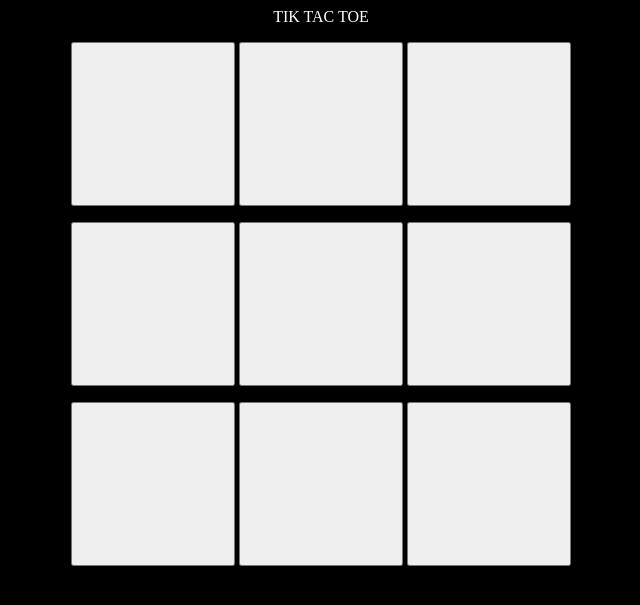
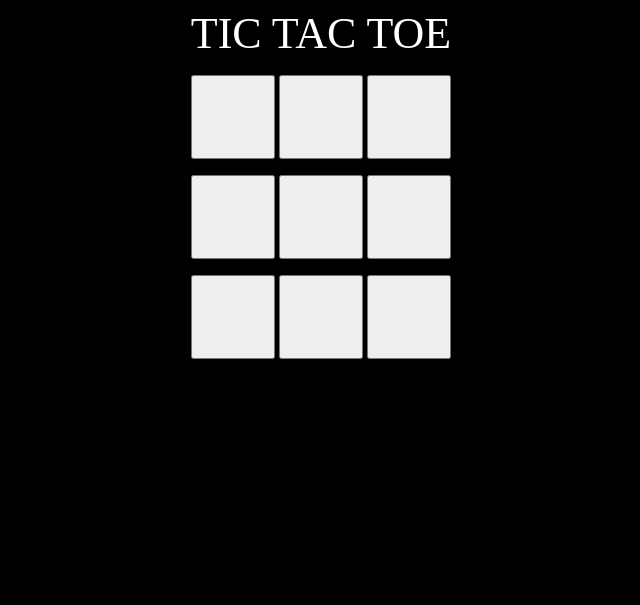
Before and after one commit to 78987654945/websitecopy, a PHP site: page / in a window 1280 px wide. Shown: the top 605 px of the page, without its empty margins (319-959 px from the left). Run offline with PHP 8.4, Linux system fonts and the light colour scheme.

Commit message:
Add files via upload

```diff
--- a/index.html
+++ b/index.html
@@ -4,7 +4,7 @@
 
 <body>
 
-    <header>TIK TAC TOE</header>
+    <header>TIC TAC TOE</header>
     <p id = "div1">
         <button id = "button1" onclick = myFunction(1),myFunction2()></button>
         <button id = "button2" onclick = myFunction(2),myFunction2()></button>
--- a/main.js
+++ b/main.js
@@ -24,10 +24,9 @@ function myFunction2(){
     if (button1_col == 'blue' && button2_col == 'blue' && button3_col == 'blue' || button4_col == 'blue' && button5_col == 'blue' && button6_col == 'blue' || button7_col == 'blue' && button8_col == 'blue' && button9_col == 'blue'|| button1_col == 'blue' && button4_col == 'blue' && button7_col == 'blue' || button2_col == 'blue' && button5_col == 'blue' && button8_col == 'blue' || button3_col == 'blue' && button6_col == 'blue' && button9_col == 'blue' || button1_col == 'blue' && button5_col == 'blue' && button9_col == 'blue' || button3_col == 'blue' && button5_col == 'blue' && button7_col == 'blue'){
       alert('blue wins')
     }
+    else if (button1_col == 'red' && button2_col == 'red' && button3_col == 'red' || button4_col == 'red' && button5_col == 'red' && button6_col == 'red' || button7_col == 'red' && button8_col == 'red' && button9_col == 'red'|| button1_col == 'red' && button4_col == 'red' && button7_col == 'red' || button2_col == 'red' && button5_col == 'red' && button8_col == 'red' || button3_col == 'red' && button6_col == 'red' && button9_col == 'red' || button1_col == 'red' && button5_col == 'red' && button9_col == 'red' || button3_col == 'red' && button5_col == 'red' && button7_col == 'red'){
+      alert('red wins')}
 
-    else if (button1_col == 'red' && button2_col == 'red' && button3_col == 'red' || button4_col == 'red' && button5_col == 'red' && button6_col == 'red' || button7_col == 'red' && button8_col == 'red' && button9_col == 'red'|| button1_col == 'red' && button4_col == 'red' && button7_col == 'red' || button2_col == 'red' && button5_col == 'red' && button8_col == 'red' || button3_col == 'red' && button6_col == 'red' && button9_col == 'red' || button1_col == 'red' && button5_col == 'red' && button9_col == 'red' || button3_col == 'red' && button5_col == 'red' && button7_col == 'red'){
-      alert('red wins')
-    }
 
 }
 
--- a/mystyle.css
+++ b/mystyle.css
@@ -1,11 +1,8 @@
 button {
 
-
+    padding: 40px;
+    font-size: 80px;
     cursor: pointer;
-    font-size: 40px;
-    padding: 80px;
-
-
 
 }
 
@@ -13,6 +10,7 @@ button {
 
 header{
   color: white;
+  font-size: 44px;
 }
 
 body{
```
